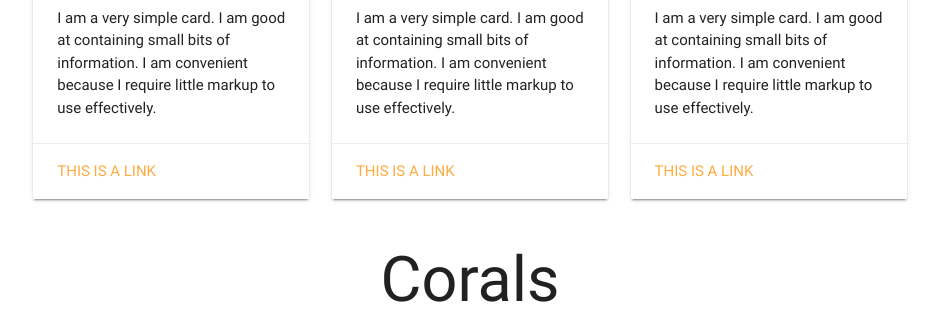
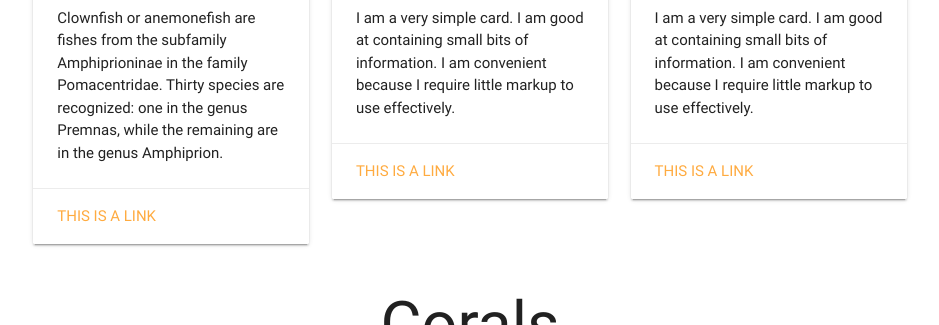
Before and after one commit to LailaAlawami/Marinelife, a plain HTML site: page index.HTML in a window 1280 px wide. Shown: the part 922-1247 px from the top of the page, without its empty margins (170-1109 px from the left). Drawn offline with nearby package versions, Linux system fonts and the light colour scheme.

Commit message:
added clown fish description

```diff
--- a/index.HTML
+++ b/index.HTML
@@ -46,8 +46,7 @@
                     <span class="card-title">Clown Fish</span>
                 </div>
                 <div class="card-content">
-                    <p>I am a very simple card. I am good at containing small bits of information. I am convenient because I
-                        require little markup to use effectively.</p>
+                    <p>Clownfish or anemonefish are fishes from the subfamily Amphiprioninae in the family Pomacentridae. Thirty species are recognized: one in the genus Premnas, while the remaining are in the genus Amphiprion.</p>
                 </div>
                 <div class="card-action">
                     <a href="#">This is a link</a>
```
